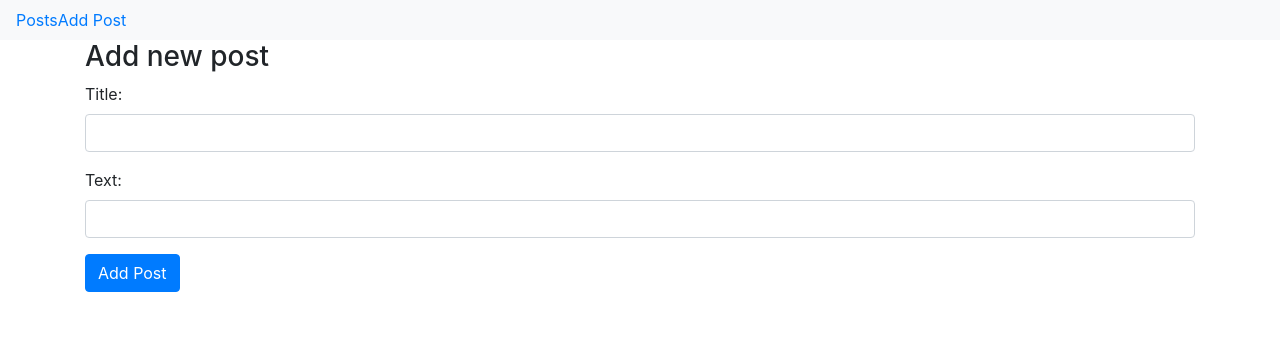
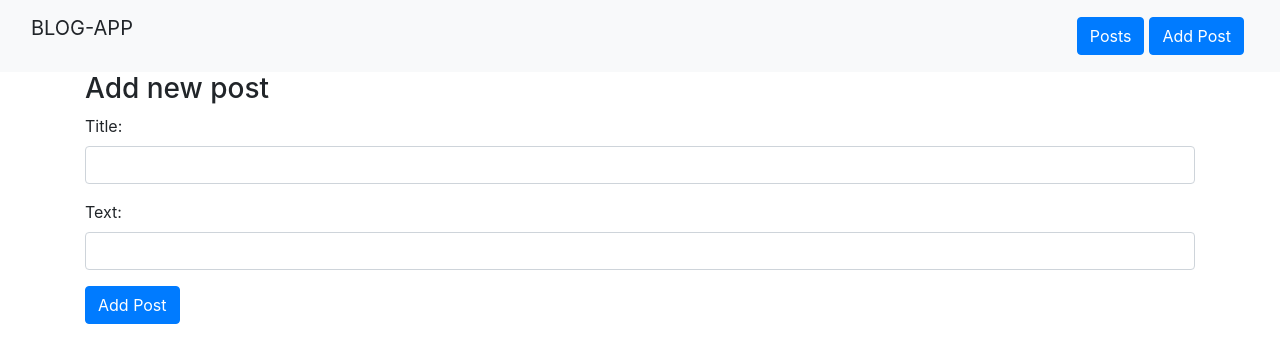
Before and after one commit to voxOO/blog-app-vue, a Vue app: page /add in a window 1280 px wide. Shown: the top 362 px of the page. Built offline with nearby package versions, Linux system fonts and the light colour scheme; the HTML template or start-up script is replaced by a standard one.

Commit message:
zad4 add post

```diff
--- a/package.json
+++ b/package.json
@@ -8,6 +8,7 @@
     "lint": "vue-cli-service lint"
   },
   "dependencies": {
+    "axios": "^0.19.0",
     "core-js": "^2.6.5",
     "vue": "^2.6.10",
     "vue-router": "^3.0.7"
--- a/src/App.vue
+++ b/src/App.vue
@@ -1,15 +1,19 @@
 <template>
    <div>
         <nav class="navbar navbar-expand-sm bg-light">
-        <ul class="navbar-nav">
+            <div class="container-fluid">
+              <div class="navbar-header">
+                <p class="navbar-brand">BLOG-APP</p>
+              </div>
+              <ul class="nav navbar-nav">
                   <li class="nav-item">
-                    <router-link to="/posts">Posts</router-link>
+                    <router-link class="btn btn-primary" to="/posts">Posts</router-link>
                   </li>
-
                   <li>
-                    <router-link to="/add">Add Post</router-link>
+                    <router-link class="btn btn-primary" to="/add">Add Post</router-link>
                   </li>
               </ul>
+            </div>
           </nav>
           <router-view />
     </div>
@@ -30,4 +34,8 @@ export default {
   text-align: center;
   color: #2c3e50;
 }
+
+li {
+  margin-right:5px
+}
 </style>
--- a/src/components/AddPost.vue
+++ b/src/components/AddPost.vue
@@ -1,7 +1,7 @@
 <template>
     <div class="container">
         <h3>Add new post</h3>
-        <form action="">
+        <form @submit.prevent="submitPost">
             <div class="form-group">
                 <label for="title">Title:</label>
                 <input type="text" id="title" class="form-control" v-model="newPost.title" required>
@@ -33,7 +33,8 @@ export default {
     methods: {
         submitPost () {
             postService.submitPost(this.newPost)
-            .then({ path: '/', redirect: '/posts'})
+            //.then({ path: '/', redirect: '/posts'})
+            .then( this.$router.push('/posts'))
             .catch(e=> {
            this.errors.push(e)
        })
```
Also changed, not shown: 1 other file (tests, documents, lock files or other folders). Lines whose indentation alone changed are shown as unchanged.
